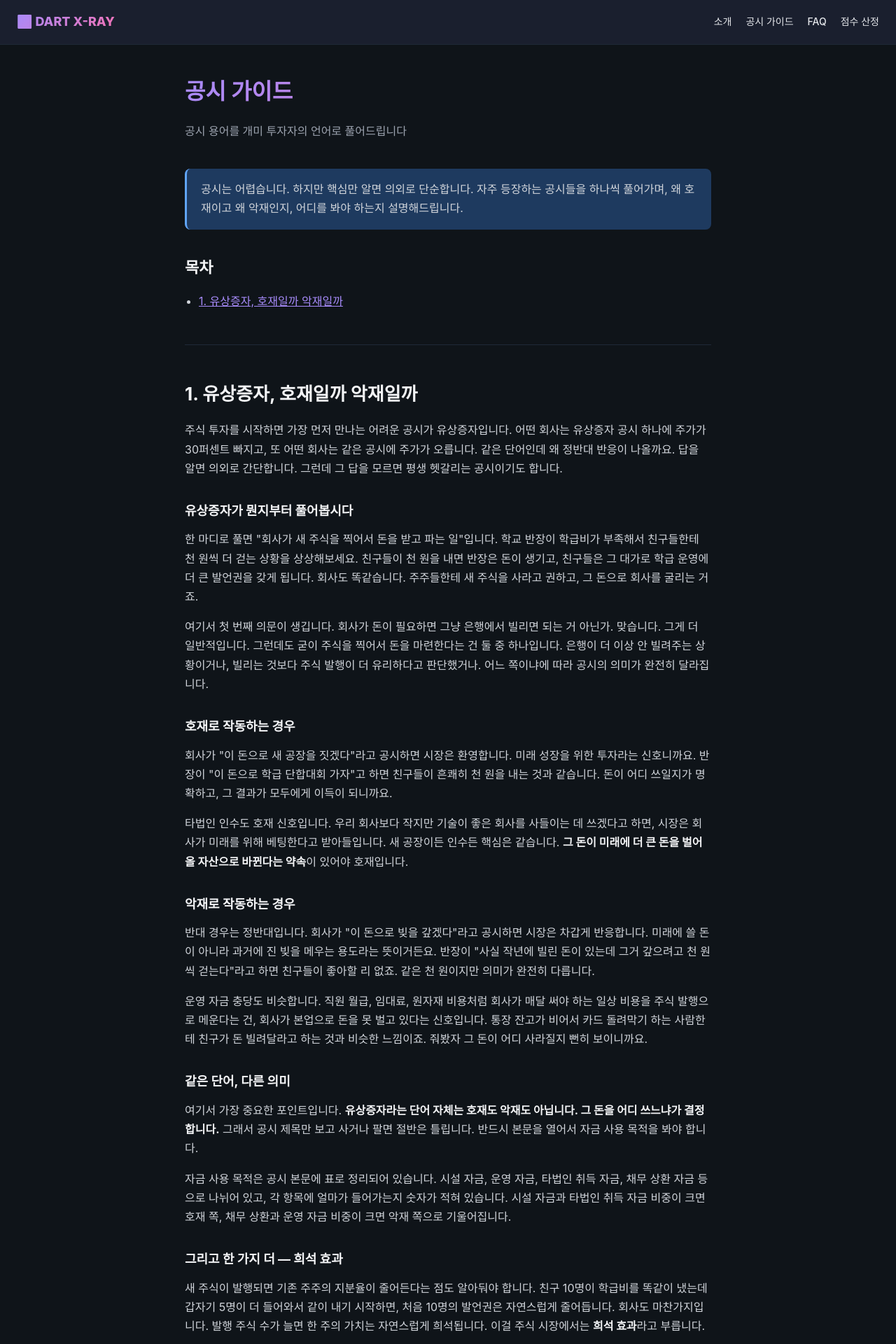
After one commit to yongsooin-ui/dart-xray, a Flask app: page /guide in a window 1280 px wide. The commit adds this page. Shown: the top 1920 px of the page at 70% size. Run offline with Flask 3, Linux system fonts and the light colour scheme; parts of the project's set-up code (start-up, migrations or seed data) failed here and were passed over.

Commit message:
feat: 공시 가이드 페이지 추가 (옵션 A — 단일 페이지)
- /guide 라우팅 신규 추가
- templates/guide.html: about.html 구조 재사용, 다크 테마 일관성 유지
- 첫 글 게재: 유상증자, 호재일까 악재일까 (약 2330자, 8개 소제목)
- 4개 기존 템플릿(index, about, faq, scoring) 네비게이션에 '공시 가이드' 탭 추가
- HOLD 원칙 준수: 신규 기능이지만 기존 분석 엔진과 독립적, 콘텐츠 자산 구축

```diff
--- a/app.py
+++ b/app.py
@@ -449,6 +449,11 @@ def scoring():
     return render_template('scoring.html')
 
 
+@app.route('/guide')
+def guide():
+    return render_template('guide.html')
+
+
 @app.route('/ads.txt')
 def ads_txt():
     return app.send_static_file('ads.txt'), 200, {'Content-Type': 'text/plain'}
--- a/templates/about.html
+++ b/templates/about.html
@@ -80,6 +80,7 @@
         <a href="/" class="nav-logo">🩻 DART X-RAY</a>
         <div class="nav-links">
             <a href="/about">소개</a>
+            <a href="/guide">공시 가이드</a>
             <a href="/faq">FAQ</a>
             <a href="/scoring">점수 산정</a>
         </div>
--- a/templates/faq.html
+++ b/templates/faq.html
@@ -78,6 +78,7 @@
         <a href="/" class="nav-logo">🩻 DART X-RAY</a>
         <div class="nav-links">
             <a href="/about">소개</a>
+            <a href="/guide">공시 가이드</a>
             <a href="/faq">FAQ</a>
             <a href="/scoring">점수 산정</a>
         </div>
--- /dev/null
+++ b/templates/guide.html
@@ -0,0 +1,152 @@
+<!DOCTYPE html>
+<html lang="ko">
+<head>
+    <meta charset="UTF-8">
+    <meta name="viewport" content="width=device-width, initial-scale=1.0">
+    <meta name="google-adsense-account" content="ca-pub-3223383346454390">
+    <title>공시 가이드 · DART X-RAY</title>
+
+    <!-- Google Analytics 4 -->
+    <script async src="https://www.googletagmanager.com/gtag/js?id=G-58XHP456TF"></script>
+    <script>
+        window.dataLayer = window.dataLayer || [];
+        function gtag(){dataLayer.push(arguments);}
+        gtag('js', new Date());
+        gtag('config', 'G-58XHP456TF');
+    </script>
+
+    <style>
+        * { margin: 0; padding: 0; box-sizing: border-box; }
+        body {
+            font-family: -apple-system, BlinkMacSystemFont, 'Segoe UI', Roboto, sans-serif;
+            background: #0f1419; color: #e5e7eb;
+            line-height: 1.7;
+        }
+        .nav {
+            background: #1a1f2e; padding: 16px 24px;
+            border-bottom: 1px solid #1f2937;
+            display: flex; justify-content: space-between; align-items: center;
+        }
+        .nav-logo {
+            font-size: 18px; font-weight: 800;
+            color: #e5e7eb; text-decoration: none;
+            background: linear-gradient(135deg, #a78bfa, #f472b6);
+            -webkit-background-clip: text; -webkit-text-fill-color: transparent;
+        }
+        .nav-links { display: flex; gap: 20px; }
+        .nav-links a {
+            color: #e5e7eb; text-decoration: none;
+            font-size: 14px; font-weight: 500;
+            transition: color 0.2s;
+        }
+        .nav-links a:hover { color: #a78bfa; }
+        .container {
+            max-width: 800px; margin: 40px auto; padding: 0 24px;
+        }
+        h1 {
+            font-size: 32px; font-weight: 800; margin-bottom: 16px;
+            background: linear-gradient(135deg, #a78bfa, #f472b6);
+            -webkit-background-clip: text; -webkit-text-fill-color: transparent;
+        }
+        .subtitle {
+            color: #9ca3af; font-size: 16px; margin-bottom: 40px;
+        }
+        h2 {
+            font-size: 22px; font-weight: 700; margin-top: 36px; margin-bottom: 16px;
+            color: #f3f4f6;
+        }
+        p { margin-bottom: 16px; color: #d1d5db; }
+        ul { margin-left: 20px; margin-bottom: 16px; }
+        li { margin-bottom: 8px; color: #d1d5db; }
+        .highlight {
+            background: #1e3a5f; border-left: 3px solid #60a5fa;
+            padding: 16px 20px; border-radius: 8px;
+            margin: 24px 0;
+        }
+        .footer {
+            margin-top: 60px; padding: 24px; text-align: center;
+            border-top: 1px solid #1f2937; color: #6b7280; font-size: 13px;
+        }
+        .back-link {
+            display: inline-block; margin-top: 24px; padding: 10px 20px;
+            background: #1e3a5f; color: #93c5fd;
+            border-radius: 8px; text-decoration: none;
+            font-size: 14px; font-weight: 600;
+        }
+    </style>
+</head>
+<body>
+    <nav class="nav">
+        <a href="/" class="nav-logo">🩻 DART X-RAY</a>
+        <div class="nav-links">
+            <a href="/about">소개</a>
+            <a href="/guide">공시 가이드</a>
+            <a href="/faq">FAQ</a>
+            <a href="/scoring">점수 산정</a>
+        </div>
+    </nav>
+
+    <div class="container">
+        <h1>공시 가이드</h1>
+        <p class="subtitle">공시 용어를 개미 투자자의 언어로 풀어드립니다</p>
+
+        <div class="highlight">
+            <p style="margin-bottom: 0;">
+                공시는 어렵습니다. 하지만 핵심만 알면 의외로 단순합니다. 자주 등장하는 공시들을 하나씩 풀어가며, 왜 호재이고 왜 악재인지, 어디를 봐야 하는지 설명해드립니다.
+            </p>
+        </div>
+
+        <h2>목차</h2>
+        <ul>
+            <li><a href="#guide-01" style="color: #a78bfa;">1. 유상증자, 호재일까 악재일까</a></li>
+        </ul>
+
+        <hr style="border: none; border-top: 1px solid #1f2937; margin: 48px 0;">
+
+        <article id="guide-01">
+            <h2 style="font-size: 26px; margin-top: 0;">1. 유상증자, 호재일까 악재일까</h2>
+
+            <p>주식 투자를 시작하면 가장 먼저 만나는 어려운 공시가 유상증자입니다. 어떤 회사는 유상증자 공시 하나에 주가가 30퍼센트 빠지고, 또 어떤 회사는 같은 공시에 주가가 오릅니다. 같은 단어인데 왜 정반대 반응이 나올까요. 답을 알면 의외로 간단합니다. 그런데 그 답을 모르면 평생 헷갈리는 공시이기도 합니다.</p>
+
+            <h3 style="font-size: 18px; font-weight: 700; margin-top: 32px; margin-bottom: 12px; color: #f3f4f6;">유상증자가 뭔지부터 풀어봅시다</h3>
+            <p>한 마디로 풀면 "회사가 새 주식을 찍어서 돈을 받고 파는 일"입니다. 학교 반장이 학급비가 부족해서 친구들한테 천 원씩 더 걷는 상황을 상상해보세요. 친구들이 천 원을 내면 반장은 돈이 생기고, 친구들은 그 대가로 학급 운영에 더 큰 발언권을 갖게 됩니다. 회사도 똑같습니다. 주주들한테 새 주식을 사라고 권하고, 그 돈으로 회사를 굴리는 거죠.</p>
+            <p>여기서 첫 번째 의문이 생깁니다. 회사가 돈이 필요하면 그냥 은행에서 빌리면 되는 거 아닌가. 맞습니다. 그게 더 일반적입니다. 그런데도 굳이 주식을 찍어서 돈을 마련한다는 건 둘 중 하나입니다. 은행이 더 이상 안 빌려주는 상황이거나, 빌리는 것보다 주식 발행이 더 유리하다고 판단했거나. 어느 쪽이냐에 따라 공시의 의미가 완전히 달라집니다.</p>
+
+            <h3 style="font-size: 18px; font-weight: 700; margin-top: 32px; margin-bottom: 12px; color: #f3f4f6;">호재로 작동하는 경우</h3>
+            <p>회사가 "이 돈으로 새 공장을 짓겠다"라고 공시하면 시장은 환영합니다. 미래 성장을 위한 투자라는 신호니까요. 반장이 "이 돈으로 학급 단합대회 가자"고 하면 친구들이 흔쾌히 천 원을 내는 것과 같습니다. 돈이 어디 쓰일지가 명확하고, 그 결과가 모두에게 이득이 되니까요.</p>
+            <p>타법인 인수도 호재 신호입니다. 우리 회사보다 작지만 기술이 좋은 회사를 사들이는 데 쓰겠다고 하면, 시장은 회사가 미래를 위해 베팅한다고 받아들입니다. 새 공장이든 인수든 핵심은 같습니다. <strong style="color: #f3f4f6;">그 돈이 미래에 더 큰 돈을 벌어올 자산으로 바뀐다는 약속</strong>이 있어야 호재입니다.</p>
+
+            <h3 style="font-size: 18px; font-weight: 700; margin-top: 32px; margin-bottom: 12px; color: #f3f4f6;">악재로 작동하는 경우</h3>
+            <p>반대 경우는 정반대입니다. 회사가 "이 돈으로 빚을 갚겠다"라고 공시하면 시장은 차갑게 반응합니다. 미래에 쓸 돈이 아니라 과거에 진 빚을 메우는 용도라는 뜻이거든요. 반장이 "사실 작년에 빌린 돈이 있는데 그거 갚으려고 천 원씩 걷는다"라고 하면 친구들이 좋아할 리 없죠. 같은 천 원이지만 의미가 완전히 다릅니다.</p>
+            <p>운영 자금 충당도 비슷합니다. 직원 월급, 임대료, 원자재 비용처럼 회사가 매달 써야 하는 일상 비용을 주식 발행으로 메운다는 건, 회사가 본업으로 돈을 못 벌고 있다는 신호입니다. 통장 잔고가 비어서 카드 돌려막기 하는 사람한테 친구가 돈 빌려달라고 하는 것과 비슷한 느낌이죠. 줘봤자 그 돈이 어디 사라질지 뻔히 보이니까요.</p>
+
+            <h3 style="font-size: 18px; font-weight: 700; margin-top: 32px; margin-bottom: 12px; color: #f3f4f6;">같은 단어, 다른 의미</h3>
+            <p>여기서 가장 중요한 포인트입니다. <strong style="color: #f3f4f6;">유상증자라는 단어 자체는 호재도 악재도 아닙니다. 그 돈을 어디 쓰느냐가 결정합니다.</strong> 그래서 공시 제목만 보고 사거나 팔면 절반은 틀립니다. 반드시 본문을 열어서 자금 사용 목적을 봐야 합니다.</p>
+            <p>자금 사용 목적은 공시 본문에 표로 정리되어 있습니다. 시설 자금, 운영 자금, 타법인 취득 자금, 채무 상환 자금 등으로 나뉘어 있고, 각 항목에 얼마가 들어가는지 숫자가 적혀 있습니다. 시설 자금과 타법인 취득 자금 비중이 크면 호재 쪽, 채무 상환과 운영 자금 비중이 크면 악재 쪽으로 기울어집니다.</p>
+
+            <h3 style="font-size: 18px; font-weight: 700; margin-top: 32px; margin-bottom: 12px; color: #f3f4f6;">그리고 한 가지 더 — 희석 효과</h3>
+            <p>새 주식이 발행되면 기존 주주의 지분율이 줄어든다는 점도 알아둬야 합니다. 친구 10명이 학급비를 똑같이 냈는데 갑자기 5명이 더 들어와서 같이 내기 시작하면, 처음 10명의 발언권은 자연스럽게 줄어듭니다. 회사도 마찬가지입니다. 발행 주식 수가 늘면 한 주의 가치는 자연스럽게 희석됩니다. 이걸 주식 시장에서는 <strong style="color: #f3f4f6;">희석 효과</strong>라고 부릅니다.</p>
+            <p>희석 효과가 얼마나 클지는 발행 규모로 가늠합니다. 발행 규모가 회사 시가총액의 5퍼센트라면 희석은 미미합니다. 그런데 30퍼센트라면 기존 주주에게는 꽤 큰 충격입니다. 좋은 목적으로 쓰는 유상증자라도 발행 규모가 너무 크면 단기적으로는 주가가 빠질 수 있습니다.</p>
+
+            <h3 style="font-size: 18px; font-weight: 700; margin-top: 32px; margin-bottom: 12px; color: #f3f4f6;">그래서 어떻게 봐야 하나</h3>
+            <p>유상증자 공시를 만나면 딱 세 가지만 확인하세요.</p>
+            <p>첫째, 자금 사용 목적이 미래 투자(시설, 인수)인가, 과거 빚 정리(채무 상환, 운영 자금)인가.<br>
+            둘째, 발행 규모가 회사 시가총액 대비 몇 퍼센트인가.<br>
+            셋째, 발행 대상이 누구인가. 기존 주주만 대상으로 하는 주주 배정 방식과, 제3자에게 새로 파는 제3자 배정 방식은 의미가 또 다릅니다. 일반적으로 주주 배정은 회사가 기존 주주를 신뢰한다는 신호이고, 제3자 배정은 새 자금원을 찾는다는 신호입니다.</p>
+
+            <h3 style="font-size: 18px; font-weight: 700; margin-top: 32px; margin-bottom: 12px; color: #f3f4f6;">DART X-RAY는 어떻게 분석하나</h3>
+            <p>저희 분석 엔진도 정확히 이 세 가지를 봅니다. 공시 본문에서 자금 사용 목적을 자동으로 추출해서 시설 투자, 채무 상환, 타법인 인수, 운영 자금 등으로 분류하고, 그 비율을 종합해서 점수를 매깁니다. 채무 상환 비중이 절반을 넘는 유상증자는 같은 호재 공시처럼 보여도 실제로는 악재로 평가합니다.</p>
+            <p>다만 분석 엔진이 모든 맥락을 잡아내지는 못합니다. 예를 들어 새 공장을 짓는다고 했는데 그 사업 분야가 이미 공급 과잉인 시장이라면, 호재가 아닐 수도 있죠. 그래서 저희는 점수와 함께 자금 목적의 비율을 항상 보여드립니다. 숫자만 보지 마시고, 그 숫자 뒤의 비율을 직접 확인하시는 게 가장 정확한 판단입니다.</p>
+
+            <h3 style="font-size: 18px; font-weight: 700; margin-top: 32px; margin-bottom: 12px; color: #f3f4f6;">공시 제목 하나로는 절대 판단하지 마세요</h3>
+            <p>유상증자 공시 제목만 보고 사거나 팔지 마세요. 자금 사용 목적을 반드시 끝까지 읽으세요. 같은 단어가 정반대 신호일 수 있다는 게, 공시를 직접 읽어야 하는 가장 큰 이유입니다. 한 번만 익숙해지면 그다음부터는 공시 한 장 펴는 데 10초도 안 걸립니다.</p>
+        </article>
+
+        <a href="/" class="back-link">← 메인으로 돌아가기</a>
+
+        <div class="footer">
+            © 2026 DART X-RAY · 공시의 이면을 꿰뚫어 보는 한국 주식 분석 엔진
+        </div>
+    </div>
+</body>
+</html>
--- a/templates/index.html
+++ b/templates/index.html
@@ -876,6 +876,7 @@
     <!-- ===== 우측 상단 메뉴 ===== -->
     <nav class="top-nav">
         <a href="/about">소개</a>
+        <a href="/guide">공시 가이드</a>
         <a href="/faq">FAQ</a>
         <a href="/scoring">점수 산정</a>
     </nav>
--- a/templates/scoring.html
+++ b/templates/scoring.html
@@ -114,6 +114,7 @@
         <a href="/" class="nav-logo">🩻 DART X-RAY</a>
         <div class="nav-links">
             <a href="/about">소개</a>
+            <a href="/guide">공시 가이드</a>
             <a href="/faq">FAQ</a>
             <a href="/scoring">점수 산정</a>
         </div>
```
